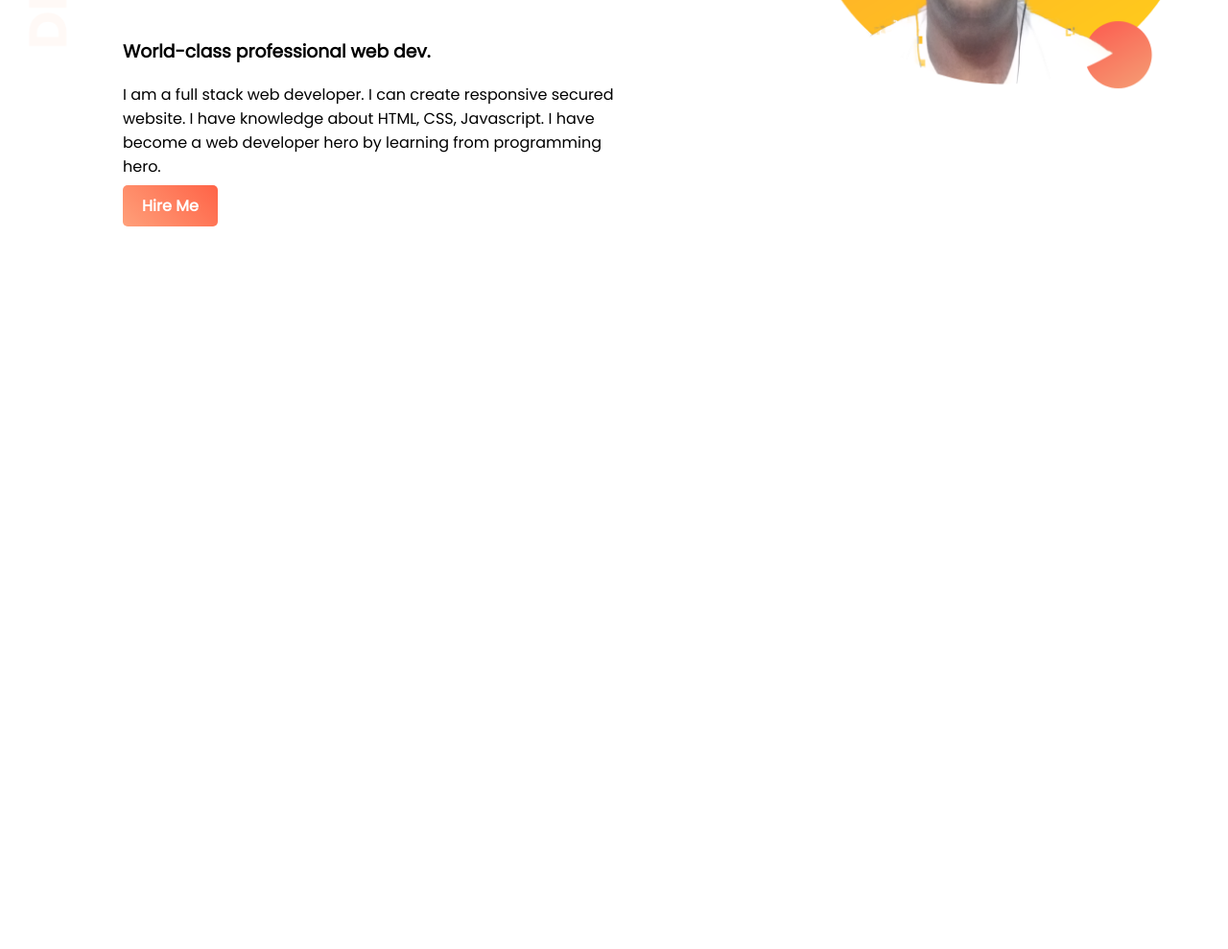
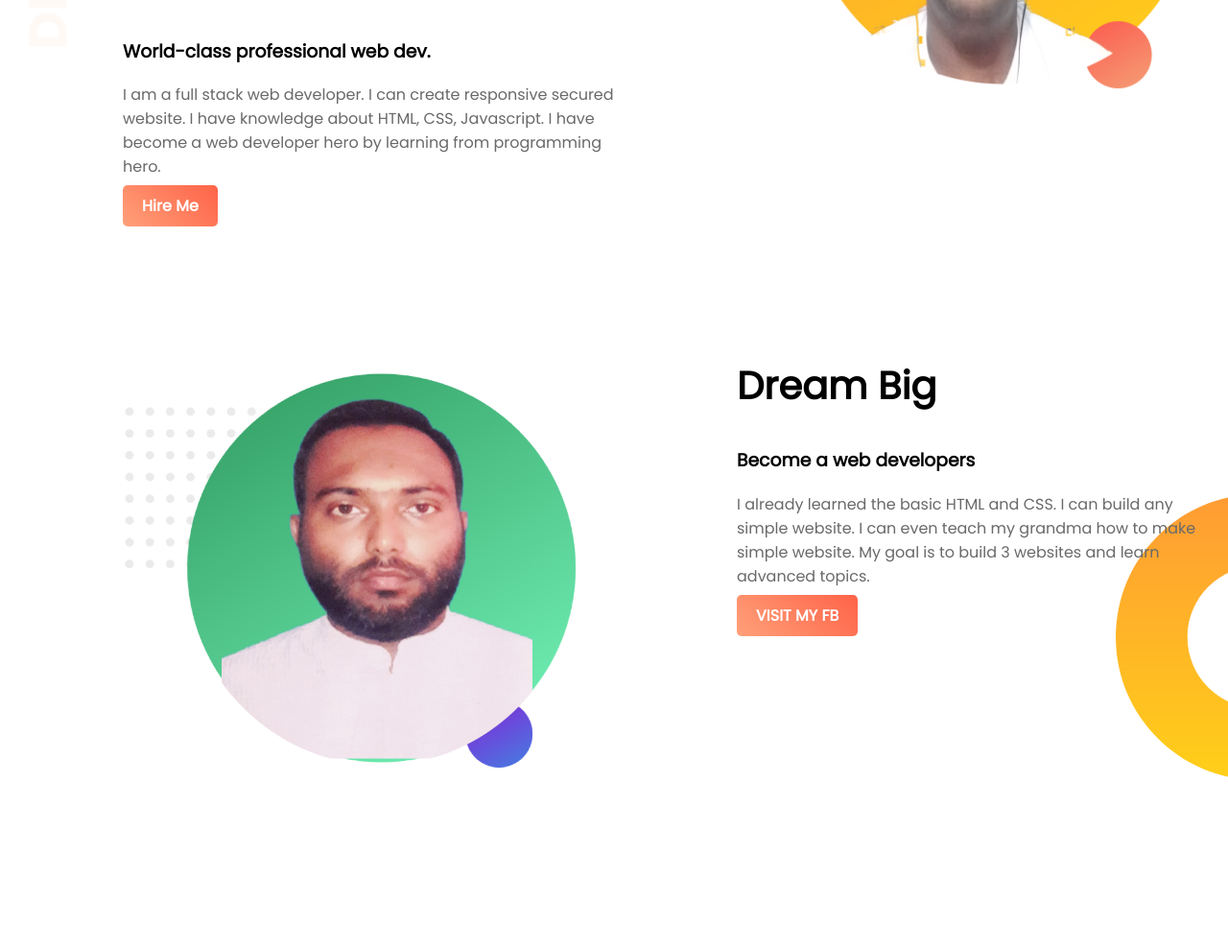
Before and after one commit to mozibrishu/my-portfolio, a plain HTML site: page index.html in a window 1280 px wide. Shown: the part 311-1300 px from the top of the page at 96% size. Before the commit the page ends 800 px from the top, so only its background shows below. Drawn offline with Linux system fonts and the light colour scheme.

Commit message:
dream part added

```diff
--- a/index.html
+++ b/index.html
@@ -22,5 +22,20 @@
     </div>
 </section>
 
+<section class="dream-big">
+    <div class="half-width">
+        <img src="images/profile2.png" alt="">
+
+    </div>
+    <div class="half-width">
+        <h2>Dream Big</h2>
+        <h3>Become a web developers</h3>
+        <p>I already learned the basic HTML and CSS. I can build any simple website. I can even teach my grandma how to make simple website. My goal is to build 3 websites and learn advanced topics.</p>
+        <a target="_blank" class="link-button" href="www.fb.com/mozibrishu/">VISIT MY FB</a>
+    </div>
+
+
+</section>
+
 </body>
 </html>
--- a/style.css
+++ b/style.css
@@ -1,5 +1,11 @@
 h1{
     font-size: 50px;
+}
+h2{
+    font-size: 40px;
+}
+p{
+    color: dimgray;
 }
 body{
     margin: 0px;
@@ -24,8 +30,15 @@ body{
     background-image: url("images/top-banner.png");
     background-repeat: no-repeat;
 }
+.dream-big{
+    background-image: url("images/dream-bg.png");
+    background-repeat: no-repeat;
+    background-position: right;
+}
+
 section{
     height: 500px;
+    padding-bottom: 150px;
 }
 .link-button{
     text-decoration: none;
```
Also changed, not shown: images/pro-edit.jpg (added), images/profil.jpg (added), images/profile2.png (added).
